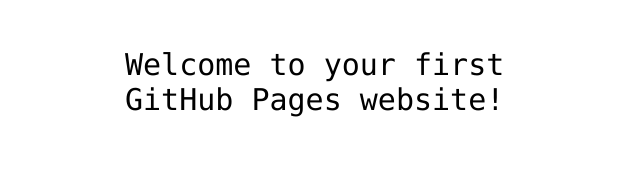
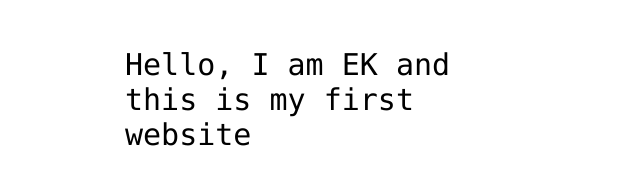
Before and after one commit to ekabotyansky/ekabotyansky.github.io, a plain HTML site: page index.html in a window 1280 px wide. Shown: the part 341-526 px from the top of the page, without its empty margins (315-955 px from the left). Drawn offline with Linux system fonts and the light colour scheme.

Commit message:
Greeting has been changed

```diff
--- a/index.html
+++ b/index.html
@@ -12,7 +12,7 @@
 <img src="https://octodex.github.com/images/daftpunktocat-thomas.gif" id="octocat" alt="octocat-gif" />
 
 <!-- Change this code here by copy and pasting your template on line 15 -->
-<p>Welcome to your first GitHub Pages website!</p>
+<p>Hello, I am EK and this is my first website</p>
 
 </body>
 </html>
```
